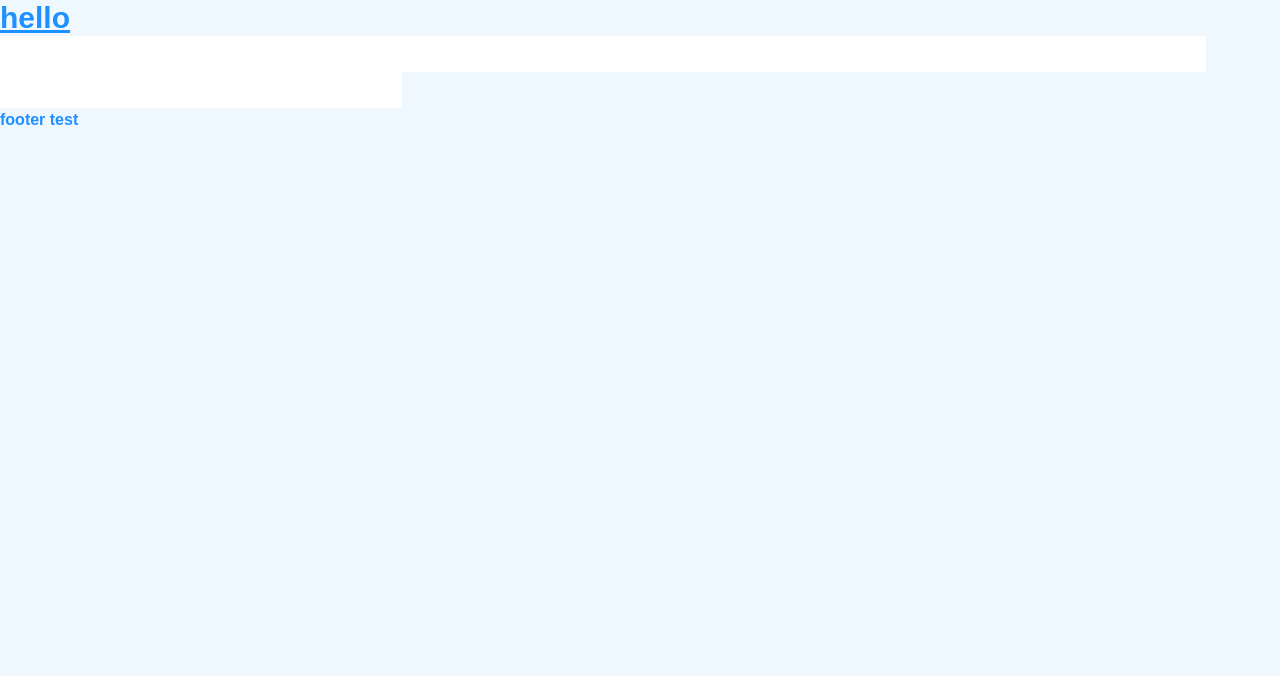
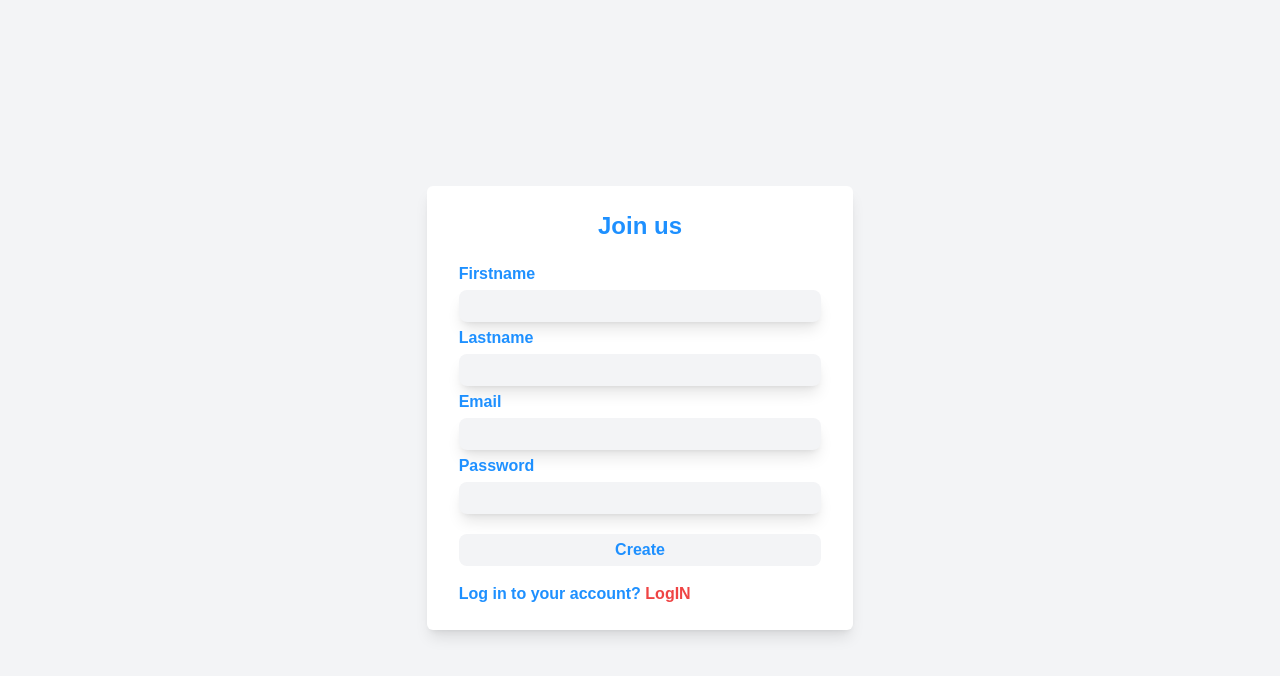
Before and after one commit to Malek-Zaag/TodoApp, a Next.js app in the folder client/: page /signup in a window 1280 px wide. Shown: the top 676 px of the page. Built offline with nearby package versions, Linux system fonts and the light colour scheme.

Commit message:
finishing signup

```diff
--- a/client/pages/signup.jsx
+++ b/client/pages/signup.jsx
@@ -1,20 +1,40 @@
 export default function Signup() {
   return (
-    <>
-      <h1 className="text-3xl font-bold underline">hello</h1>
-      <div>
-        <form className="text-3xl font-bold underline">
-          <label for="firstname"></label>
-          <input name="firstname"></input>
-          <label for="lastname"></label>
-          <input name="lastname"></input>
-          <label for="email"></label>
-          <input name="email"></input>
-          <label for="password"></label>
-          <input name="password"></input>
+    <div className="flex items-center justify-center min-h-screen bg-gray-100">
+      <div className="px-8 py-6 mx-4 mt-4 text-left bg-white shadow-lg md:w-1/3 lg:w-1/3 sm:w-1/3 rounded-md">
+        <h3 className="text-2xl text-center mb-5">Join us</h3>
+        <form className="flex flex-col">
+          <label for="firstname">Firstname</label>
+          <input
+            name="firstname"
+            className="shadow-lg rounded-lg bg-gray-100 py-1 my-1"
+          ></input>
+          <label for="lastname">Lastname</label>
+          <input
+            name="lastname"
+            className="shadow-lg rounded-lg bg-gray-100 py-1 my-1"
+          ></input>
+          <label for="email">Email</label>
+          <input
+            name="email"
+            className="shadow-lg rounded-lg bg-gray-100 py-1 my-1"
+          ></input>
+          <label for="password">Password</label>
+          <input
+            name="password"
+            className="shadow-lg rounded-lg bg-gray-100 py-1 my-1"
+          ></input>
+          <button className="bg-gray-100 my-4 py-1 rounded-lg">Create</button>
+          <div>
+            <span>
+              Log in to your account?{" "}
+              <a className="text-red-500" href="/login">
+                LogIN
+              </a>
+            </span>
+          </div>
         </form>
       </div>
-      <footer>footer test</footer>
-    </>
+    </div>
   );
 }
```
